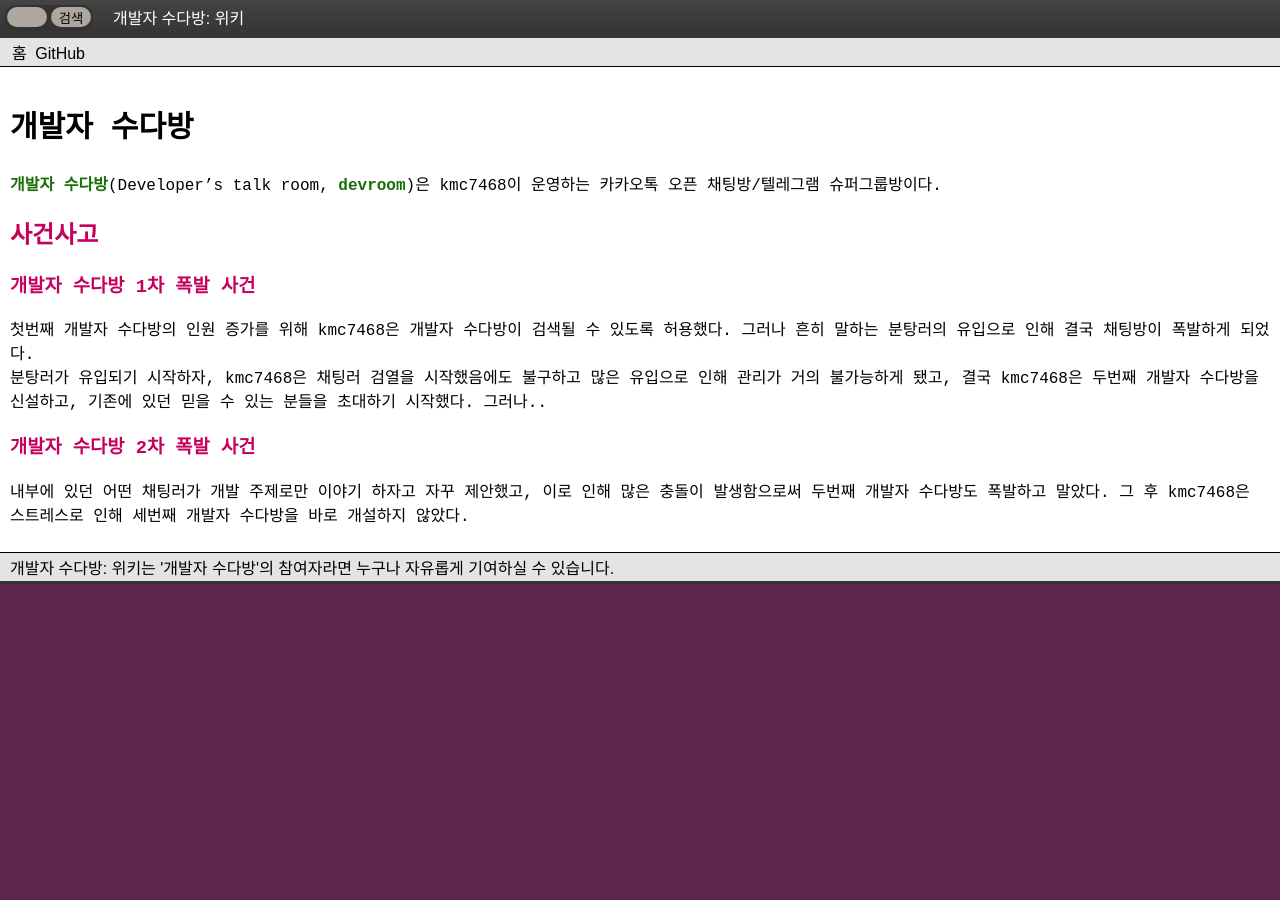
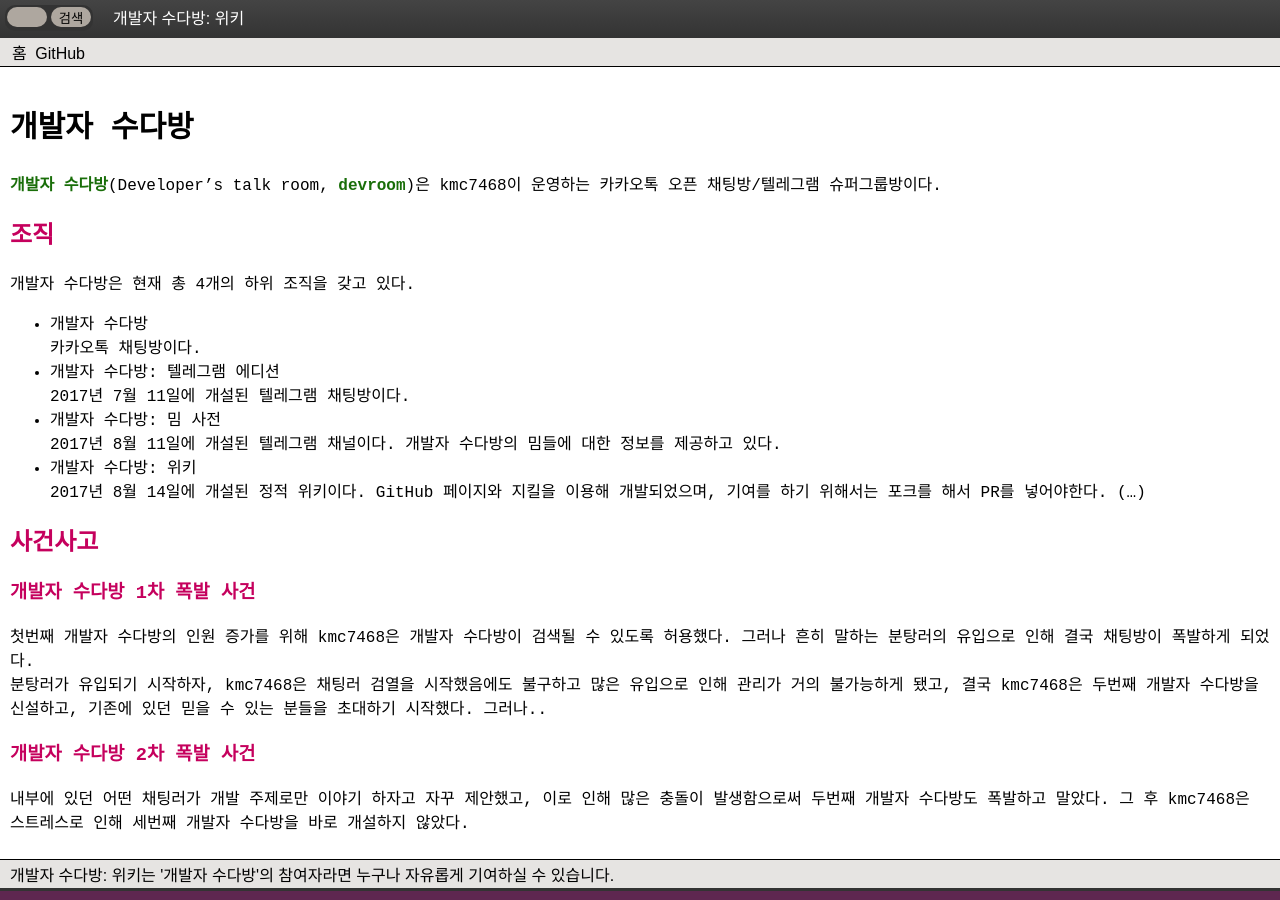
Before and after one commit to devroom-org/wiki, a Jekyll site: the page built from wiki/Developer's-talk-room.md, in a window 1280 px wide. Built offline with Jekyll 4.4.1, drawn with Linux system fonts in a browser that asks for light colours; some web fonts are replaced.

Commit message:
개발자 수다방 문서 개선

```diff
--- a/wiki/Developer's-talk-room.md
+++ b/wiki/Developer's-talk-room.md
@@ -6,6 +6,13 @@ title: 개발자 수다방
 
 **개발자 수다방**(Developer's talk room, **devroom**)은 kmc7468이 운영하는 카카오톡 오픈 채팅방/텔레그램 슈퍼그룹방이다.
 
+## 조직
+개발자 수다방은 현재 총 4개의 하위 조직을 갖고 있다.
+- 개발자 수다방<br>카카오톡 채팅방이다.
+- 개발자 수다방: 텔레그램 에디션<br>2017년 7월 11일에 개설된 텔레그램 채팅방이다.
+- 개발자 수다방: 밈 사전<br>2017년 8월 11일에 개설된 텔레그램 채널이다. 개발자 수다방의 밈들에 대한 정보를 제공하고 있다.
+- 개발자 수다방: 위키<br>2017년 8월 14일에 개설된 정적 위키이다. GitHub 페이지와 지킬을 이용해 개발되었으며, 기여를 하기 위해서는 포크를 해서 PR를 넣어야한다. (...)
+
 ## 사건사고
 ### 개발자 수다방 1차 폭발 사건
 첫번째 개발자 수다방의 인원 증가를 위해 kmc7468은 개발자 수다방이 검색될 수 있도록 허용했다. 그러나 흔히 말하는 분탕러의 유입으로 인해 결국 채팅방이 폭발하게 되었다.<br>
```
